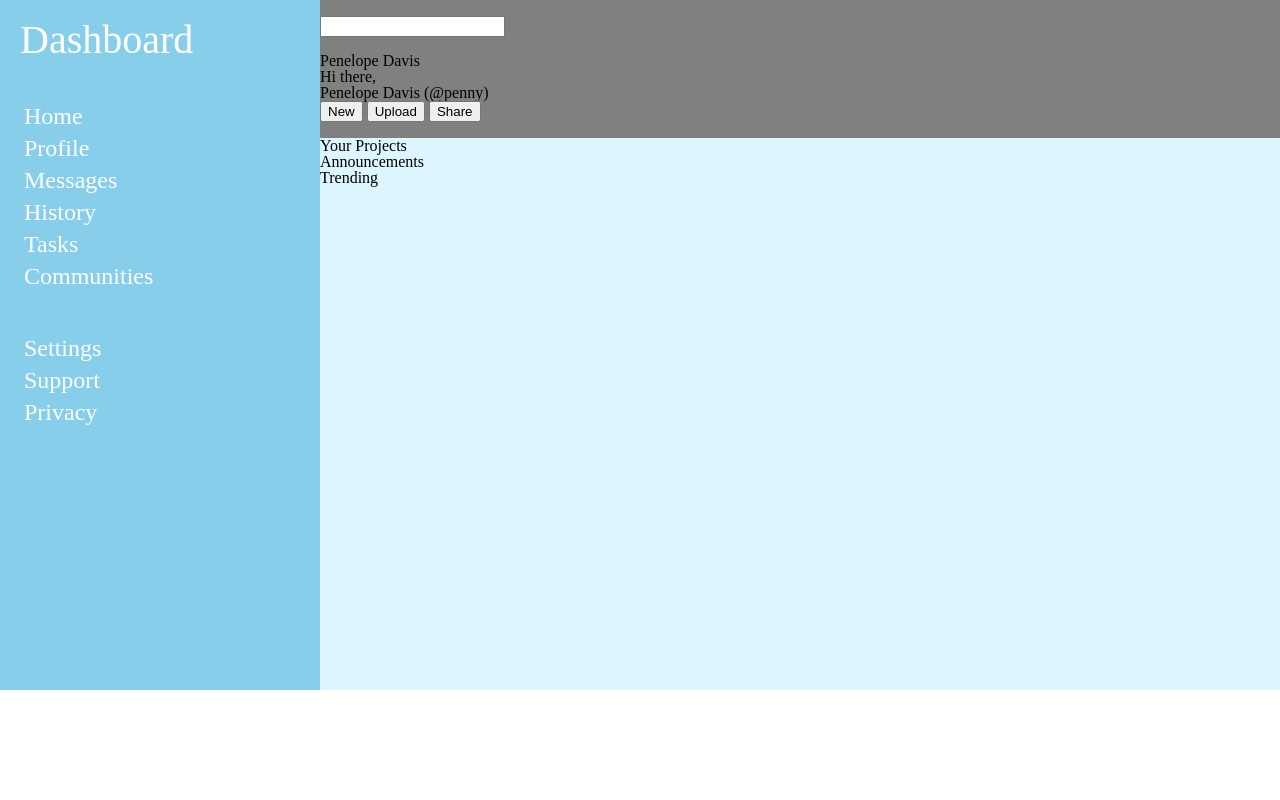
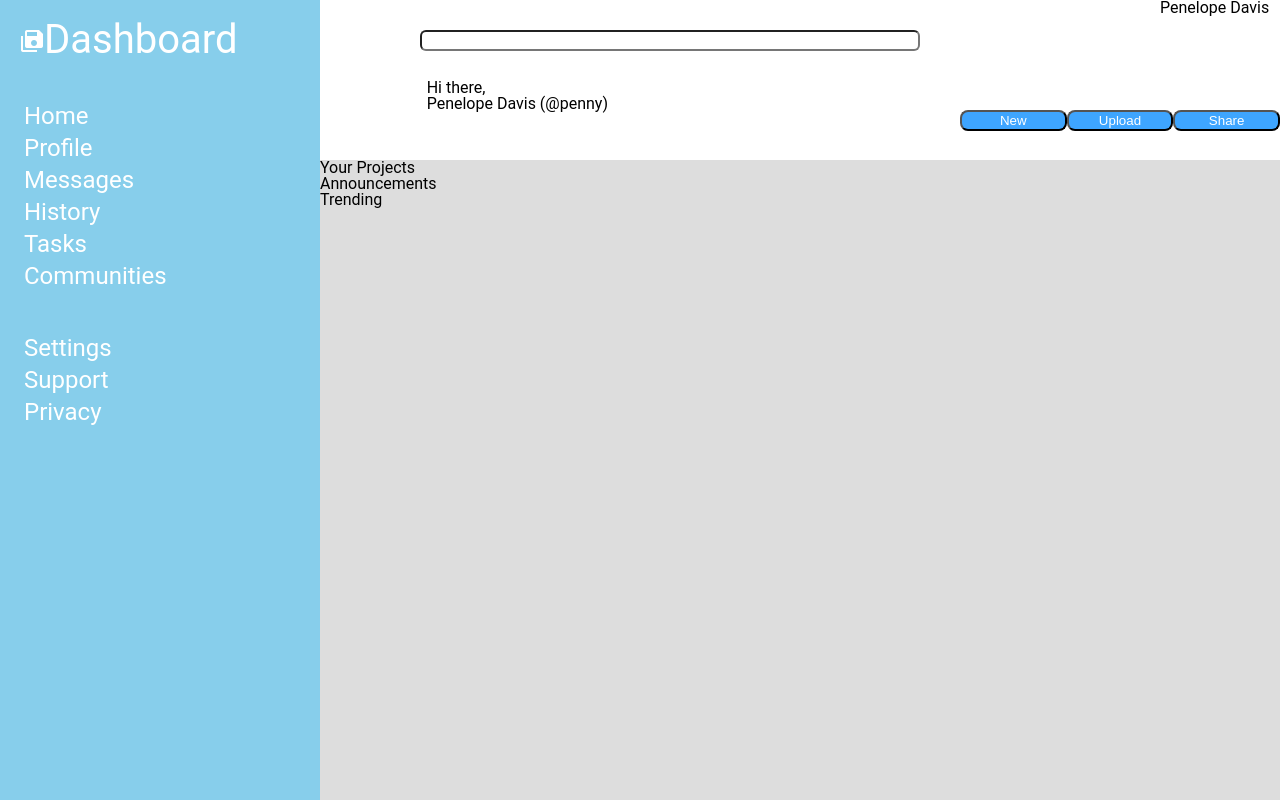
Before and after one commit to prawn13/admin-dashboard, a plain HTML site: page index.html in a window 1280 px wide. Drawn offline with Linux system fonts and the light colour scheme.

Commit message:
Flesh out layout and styles

```diff
--- a/index.html
+++ b/index.html
@@ -11,7 +11,7 @@
     <div class="container">
         <div class="sidebar">
          <div class="logo">
-            <img src="" alt="">Dashboard</div>
+            <img src="img/icon.png" alt="logo">Dashboard</div>
          <div class="nav">
             <ul>
                 <li><img src="" alt="">Home</li>
@@ -33,8 +33,8 @@
         <div class="header">
             <div class="header1">
                 <div class="search">
-                    <div class="search-icon"><img src="" alt=""></div>
-                    <label for="search"><input name="search" id="search" type="text"></label>
+                    <div class="search-icon"><img src="img/magnify.png" alt=""></div>
+                    <label class="search-label" for="search"><input name="search" id="search" type="text"></label>
                 </div>
                 <div class="notifications"><img src="" alt=""></div>
                 <div class="avatar-corner"></div>
--- a/style.css
+++ b/style.css
@@ -30,6 +30,7 @@ footer, header, hgroup, menu, nav, section {
 }
 body {
 	line-height: 1;
+	font-family: 'Roboto';
 }
 ol, ul {
 	list-style: none;
@@ -38,6 +39,9 @@ ol, ul {
 .container {
 	display: grid;
 	grid-template: 1fr 4fr / 1fr 3fr;
+	place-content: stretch;
+	width: 100vw;
+	height: 100vh;
 }
 
 .sidebar {
@@ -61,8 +65,11 @@ li {
 	padding: 4px;
 }
 
+li:hover {
+	background: rgba(236, 236, 236, 0.5);
+}
+
 .header {
-	background-color: grey;
 	grid-area: 1 / 2 / 2 / -1;
 	display: grid;
 	grid-template-rows: 1fr 1fr;
@@ -70,13 +77,43 @@ li {
 
 .header1 {
 	grid-row: 1 / 2;
+	display: grid;
+	grid-template-columns: 5fr 1fr 1fr 1fr;
+}
+
+.search {
+	display: grid;
+	grid-template-columns: 1fr 5fr;
+}
+
+.search-icon img {
+	display: grid;
+	align-content: stretch;
+}
+
+.search-label {
+	display: grid;
+	align-items: center;
+}
+
+input {
+	border-radius: 6px;
 }
 
 .header2 {
 	grid-row: 2 / 3;
+	display: grid;
+	grid-template-columns: 1fr 5fr repeat(3, 1fr);
+}
+
+button {
+	border-radius: 8px;
+	align-self: center;
+	background-color: rgb(62, 165, 255);
+	color: white;
 }
 
 .main {
-	background-color: rgb(221, 245, 255);
+	background-color: rgb(221, 221, 221);
 	grid-area: 2 / 2 / 5 / 3;
 }
```
Also changed, not shown: img/icon.png (added), img/magnify.png (added), 1 other file.
